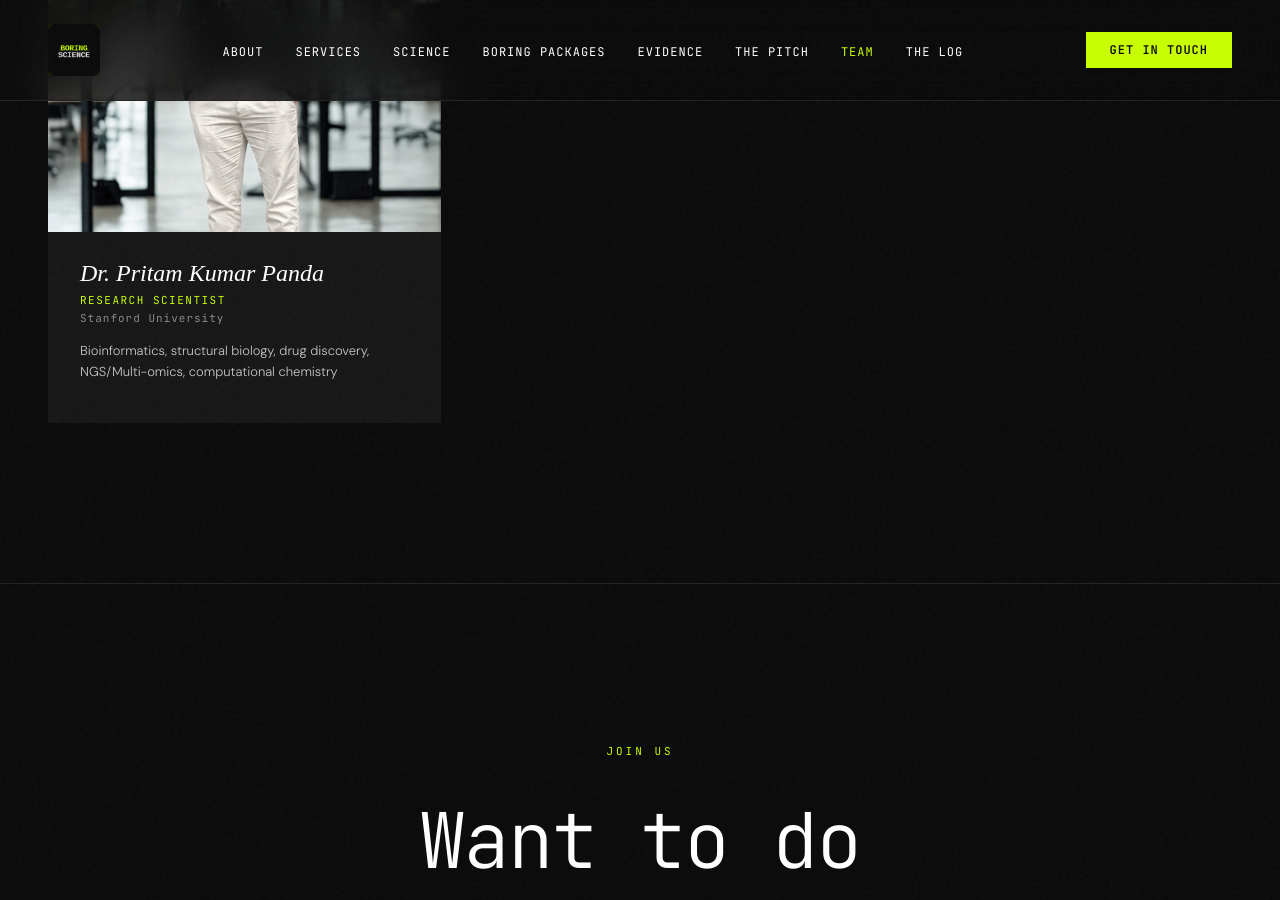
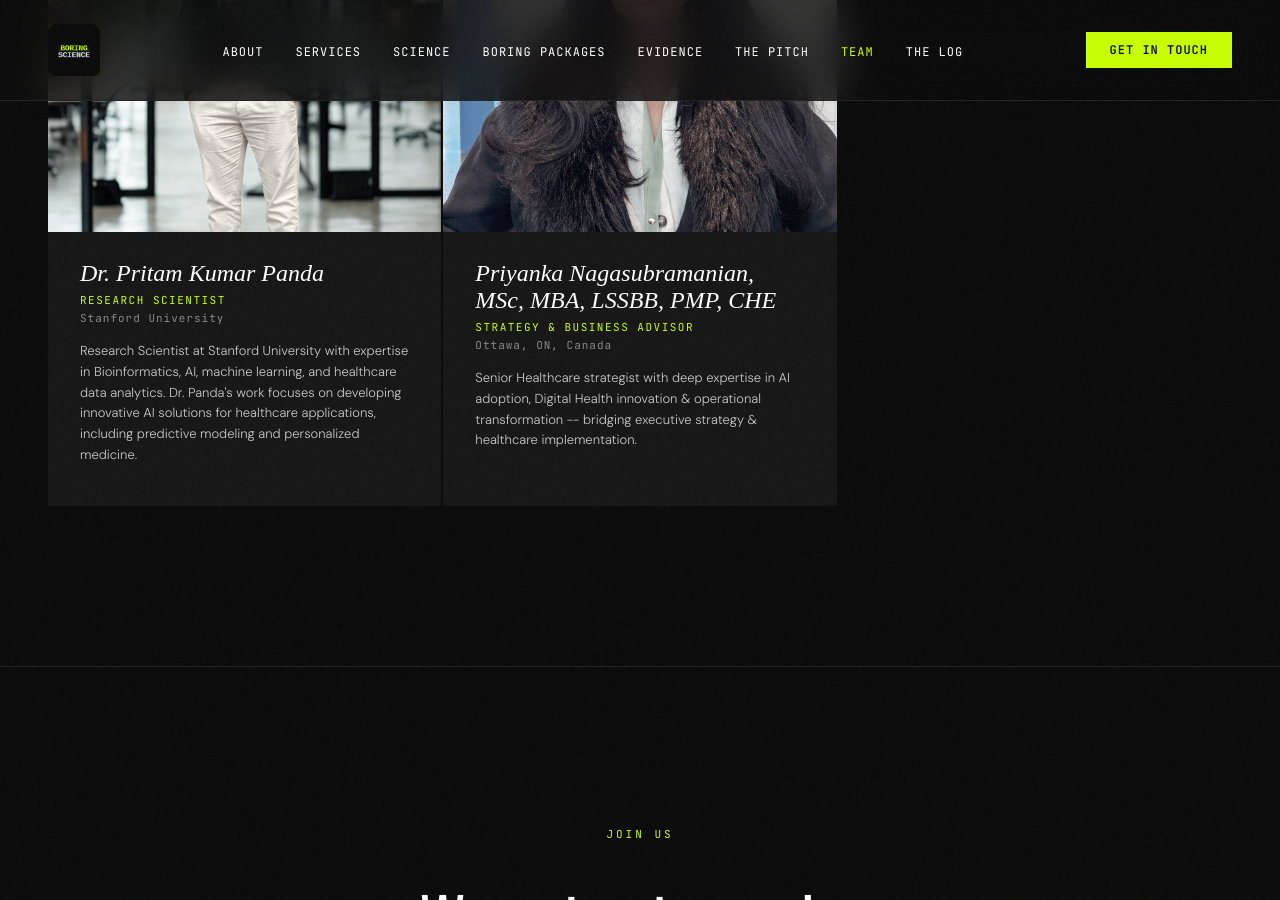
Before and after one commit to BoringScienceLLC/BoringScience, a Jekyll site: the page built from team.html, in a window 1280 px wide and 900 px high, scrolled down 1947 px. Built offline with Jekyll 4.4.1, drawn with Linux system fonts in a browser that asks for light colours; some web fonts are replaced.

Commit message:
updated advisors

```diff
--- a/_data/advisors.yml
+++ b/_data/advisors.yml
@@ -6,14 +6,14 @@
 - name: "Dr. Pritam Kumar Panda"
   title: "Research Scientist"
   affiliation: "Stanford University"
-  expertise: "Bioinformatics, structural biology, drug discovery, NGS/Multi-omics, computational chemistry"
+  expertise: "Research Scientist at Stanford University with expertise in Bioinformatics, AI, machine learning, and healthcare data analytics. Dr. Panda's work focuses on developing innovative AI solutions for healthcare applications, including predictive modeling and personalized medicine."
   photo: "/assets/images/team/advisor-1.jpg"
 
-# - name: "Advisor Name"
-#   title: "Chief Scientific Officer"
-#   affiliation: "Biotech / Pharma Company"
-#   expertise: "Drug discovery, structural biology"
-#   photo: "/assets/images/team/advisor-2.jpg"
+- name: "Priyanka Nagasubramanian, MSc, MBA, LSSBB, PMP, CHE"
+  title: "Strategy & Business Advisor"
+  affiliation: "Ottawa, ON, Canada"
+  expertise: "Senior Healthcare strategist with deep expertise in AI adoption, Digital Health innovation & operational transformation -- bridging executive strategy & healthcare implementation."
+  photo: "/assets/images/team/advisor-2.jpg"
 
 # - name: "Advisor Name"
 #   title: "Managing Partner"
```
Also changed, not shown: assets/images/team/advisor-2.jpg (added).
